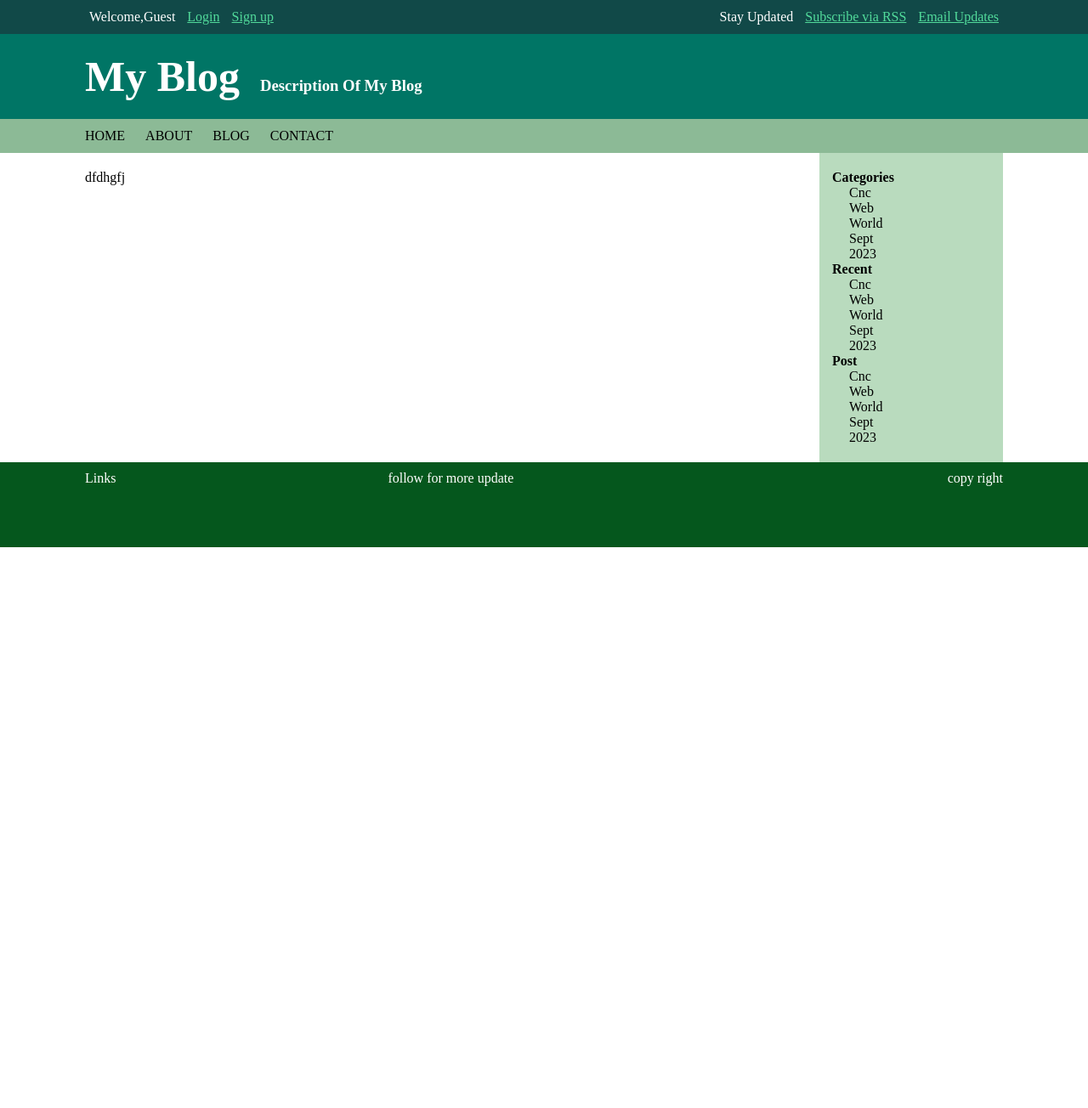
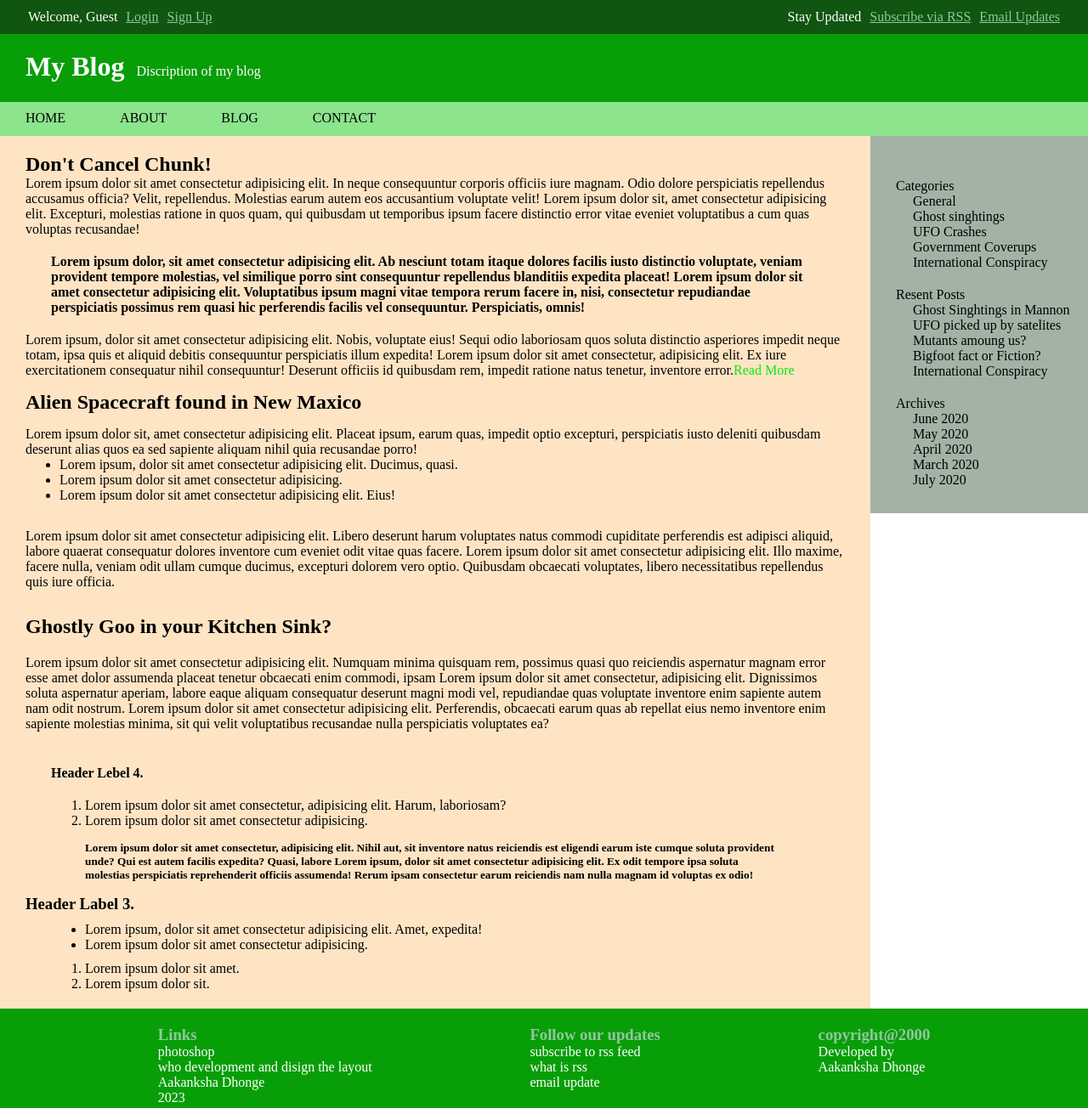
Before and after one commit to aakankshadhonge/weblayout2, a plain HTML site: page index.html in a window 1280 px wide. Shown: the whole page at 85% size. Before the commit the page ends 800 px from the top, so only its background shows below. Drawn offline with Linux system fonts and the light colour scheme.

Commit message:
2nd comment

```diff
--- a/assests/css/style.css
+++ b/assests/css/style.css
@@ -4,151 +4,149 @@
         box-sizing: border-box;
     }
     /* tophead section start */
+
     .tophead{
         width: 100%;
         height: 40px;
+        background-color: rgb(16, 85, 16);
         display: flex;
-    padding: 0px 100px;
+        padding: 0px 30px;
         align-items: center;
-    background: #114948;
         justify-content: space-between;
     }
     .tophead ul li{
+        display: inline-block;
         color: #fff;
-    margin: 0px 5px;
-    display: inline-block;
+        margin: 0px 3px;
     }
     .tophead ul li a{
-    color: #52db9b;
+        color: rgb(146, 199, 159);
     }
     /* tophead section end */
     /* header section start */
     header{
         width: 100%;
-    height:100px;
-    color: #fff;
-    padding: 0px 100px;
-    line-height: 100px;
-    background: #007565;
+        height: 80px;
+        background-color: rgb(8, 158, 8);
+
     }
     header h1{
-    font-size:50px;
-    margin-right: 20px;
+        color: #fff;
+        padding-top: 20px;
+        padding-left: 30px;
+        display: inline-block;
+
     }
-header h1,header h3{
+    header p{
+        color: #fff;
         display: inline-block;
+        padding:0px 10px;
     }
+
     /* header section end */
-/* nav section start */
+    /* navbar start */
     nav{
         width: 100%;
         height: 40px;
-    line-height: 40px;
-    padding: 0px 100px;
-    background: #8CBA96;
+        background-color: rgb(140, 228, 140);
+
+
     }
     nav ul li{
-    list-style: none;
-    margin-right: 20px;
         display: inline-block;
+        padding: 10px 30px;
     }
     nav ul li a{
-    color: #000000;
-    font-size: 600;
         text-decoration: none;
+        color: #000;
     }
     nav ul li a:hover{
-    font-size: 105%;
+        font-size: 20px;
+        color: #fff;
         transition: 0.3s linear;
     }
-/* Nav Section End */
-/* content Section End */
+
+    /* navbar end */
+
+    /* content section start  */
+
     section{
         width: 100%;
-    padding: 0px 100px;
     }
     section main{
+        float: left;
+        padding: 20px 30px;
         width: 80%;
-    float: left;
-    padding-top: 20px;
+        background-color: bisque;
+    }
+    section main h4{
+        padding: 20px 30px;
+    }
+    #alian{
+        padding: 15px 0px;
+    }
+    section main ul{
+        padding-left: 40px;
+    }
+    #para1{
+        padding: 30px 0px;
+    }
+    #para2{
+        padding: 20px 0px;
+    }
+    main ol{
+        padding: 0px 70px;
+    }
+    h5{
+        padding: 15px 70px;
+    }
+    #unorder{
+        padding: 10px 70px;
     }
     section aside{
+        float: left;
         width: 20%;
-    float: right;
-    padding: 20px 15px;
-    background: #b9dbbe;
+        background-color: rgb(162, 179, 166);
+        padding-left: 30px;
+        padding-top: 30px;
+        padding-bottom: 30px;
+    }
+    .links{
+        /* font-weight: bold; */
+        padding-top: 20px;
+
     }
     aside ul li{
-    font-weight: 610;
     list-style: none;
 
+
+    }
+    aside ul li a {
+        text-decoration: none;
+        color: #000;
     }
     aside ul li ul li{
         padding-left: 20px;
-    font-weight: normal;
+    }
+    /* content section end */
+
+    /* footer section start */
+
+    footer{
+        width: 100%;
+        background-color:rgb(8, 158, 8);
+        display: flex;
+        justify-content:space-evenly;
+        padding-bottom: 20px;
+
+    }
+    footer ul li{
+    list-style: none;
+    color: #fff;
+    }
+    footer ul h3{
+        padding-top: 20px;
+        color: rgb(146, 199, 159);
     }
 
-/* content Section End */
-/* footer section start */
-footer{
-    width: 100%;
-    height: 100px;
-    color: #fff;
-    padding: 10px 100px;
-    background: #05571d;
-}
-footer .links{
-    width: 33%;
-    float: left;
-}
-footer .fllow{
-    width:33%;
-    float: left;
-}
-footer .copy{
-    width:34%;
-    float:right;
-    text-align: right;
-}
-/* footer Section End */
-/* media Queries start */
-@media screen and (max-width:991px){
-    .tophead, footer{
-        height: auto;
-        padding: 10px;
-    }
-    .tophead ul li{
-        display: block;
-    }
-    header,nav{
-        text-align: center;
-        padding: 0px 10px;
-    }
-    section{
-        padding: 0px 0px 0px 10px;
-    }
-
-}
-@media screen and (max-width:767px) {
-     section main, section aside{
-        float: none;
-        width:100%;
-        padding: 0px;
-     }
-     footer .links, footer .fllow, footer .copy{
-        float:none;
-        width: 100%;
-        text-align: center;
-     }
-}
-@media screen and (max-width:575px) {
-    header{
-        line-height: normal;
-    }
-    header h1, header h3{
-        display: block;
-
-    }
-
-}
-/* media Queries end */
+    /* footer section end */
--- a/index.html
+++ b/index.html
@@ -8,27 +8,34 @@
         <link rel="stylesheet" href="./assests/css/style.css">
     </head>
     <body>
-        <!-- Top head section start-->
+        <!-- top head section start -->
         <div class="tophead">
             <ul>
-                <li>Welcome,Guest</li>
+                <li>Welcome, Guest</li>
                 <li><a href="javascript:void()">Login</a></li>
-                <li><a href="javascript:void()">Sign up</a></li>
+                <li><a href="javascript:void()">Sign Up</a></li>
             </ul>
             <ul>
                 <li>Stay Updated</li>
                 <li><a href="javascript:void()">Subscribe via RSS</a></li>
                 <li><a href="javascript:void()">Email Updates</a></li>
             </ul>
+
         </div>
-        <!-- top head section start -->
+
+        <!-- top head section end -->
+
         <!-- Header section start -->
+
         <header>
             <h1>My Blog</h1>
-            <h3>Description Of My Blog</h3>
+            <p>Discription of my blog</p>
         </header>
-        <!-- Header section End -->
-        <!-- Navbar section start -->
+
+        <!-- Header section end -->
+
+        <!-- navbar section start -->
+
         <nav>
             <ul>
                 <li><a href="javascript:void()">HOME</a></li>
@@ -37,59 +44,107 @@
                 <li><a href="javascript:void()">CONTACT</a></li>
             </ul>
         </nav>
-        <!-- Navbar section End -->
+
+        <!-- navbar section end -->
         <!-- content section start -->
+
         <section>
             <main>
-                dfdhgfj
+            <h2>Don't Cancel Chunk!</h2>
+            <p>Lorem ipsum dolor sit amet consectetur adipisicing elit. In neque consequuntur corporis officiis iure magnam. Odio dolore perspiciatis repellendus accusamus officia? Velit, repellendus. Molestias earum autem eos accusantium voluptate velit! Lorem ipsum dolor sit, amet consectetur adipisicing elit. Excepturi, molestias ratione in quos quam, qui quibusdam ut temporibus ipsum facere distinctio error vitae eveniet voluptatibus a cum quas voluptas recusandae!</p>
+            <h4>Lorem ipsum dolor, sit amet consectetur adipisicing elit. Ab nesciunt totam itaque dolores facilis iusto distinctio voluptate, veniam provident tempore molestias, vel similique porro sint consequuntur repellendus blanditiis expedita placeat!
+                Lorem ipsum dolor sit amet consectetur adipisicing elit. Voluptatibus ipsum magni vitae tempora rerum facere in, nisi, consectetur repudiandae perspiciatis possimus rem quasi hic perferendis facilis vel consequuntur. Perspiciatis, omnis!
+            </h4>
+            <p>Lorem ipsum, dolor sit amet consectetur adipisicing elit. Nobis, voluptate eius! Sequi odio laboriosam quos soluta distinctio asperiores impedit neque totam, ipsa quis et aliquid debitis consequuntur perspiciatis illum expedita!
+                Lorem ipsum dolor sit amet consectetur, adipisicing elit. Ex iure exercitationem consequatur nihil consequuntur! Deserunt officiis id quibusdam rem, impedit ratione natus tenetur, inventore error.<a style="text-decoration: none; color: rgb(10, 235, 10);" href="javascript:void()">Read More</a>
+            </p>
+            <h2 id="alian">Alien Spacecraft found in New Maxico</h2>
+            <p>Lorem ipsum dolor sit, amet consectetur adipisicing elit. Placeat ipsum, earum quas, impedit optio excepturi, perspiciatis iusto deleniti quibusdam deserunt alias quos ea sed sapiente aliquam nihil quia recusandae porro!</p>
+            <ul>
+                <li>Lorem ipsum, dolor sit amet consectetur adipisicing elit. Ducimus, quasi.</li>
+                <li>Lorem ipsum dolor sit amet consectetur adipisicing.</li>
+                <li>Lorem ipsum dolor sit amet consectetur adipisicing elit. Eius! </li>
+            </ul>
+            <p id="para1">Lorem ipsum dolor sit amet consectetur adipisicing elit. Libero deserunt harum voluptates natus commodi cupiditate perferendis est adipisci aliquid, labore quaerat consequatur dolores inventore cum eveniet odit vitae quas facere. Lorem ipsum dolor sit amet consectetur adipisicing elit. Illo maxime, facere nulla, veniam odit ullam cumque ducimus, excepturi dolorem vero optio. Quibusdam obcaecati voluptates, libero necessitatibus repellendus quis iure officia.</p>
+            <h2>Ghostly Goo in your Kitchen Sink?</h2>
+            <p id="para2">Lorem ipsum dolor sit amet consectetur adipisicing elit. Numquam minima quisquam rem, possimus quasi quo reiciendis aspernatur magnam error esse amet dolor assumenda placeat tenetur obcaecati enim commodi, ipsam Lorem ipsum dolor sit amet consectetur, adipisicing elit. Dignissimos soluta aspernatur aperiam, labore eaque aliquam consequatur deserunt magni modi vel, repudiandae quas voluptate inventore enim sapiente autem nam odit nostrum. Lorem ipsum dolor sit amet consectetur adipisicing elit. Perferendis, obcaecati earum quas ab repellat eius nemo inventore enim sapiente molestias minima, sit qui velit voluptatibus recusandae nulla perspiciatis voluptates ea?</p>
+            <h4>Header Lebel 4.</h4>
+            <ol>
+                <li>Lorem ipsum dolor sit amet consectetur, adipisicing elit. Harum, laboriosam?</li>
+                <li>Lorem ipsum dolor sit amet consectetur adipisicing.</li>
+            </ol>
+            <h5>Lorem ipsum dolor sit amet consectetur, adipisicing elit. Nihil aut, sit inventore natus reiciendis est eligendi earum iste cumque soluta provident unde? Qui est autem facilis expedita? Quasi, labore Lorem ipsum, dolor sit amet consectetur adipisicing elit. Ex odit tempore ipsa soluta molestias perspiciatis reprehenderit officiis assumenda! Rerum ipsam consectetur earum reiciendis nam nulla magnam id voluptas ex odio!</h5>
+            <h3>Header Label 3.</h3>
+            <ul id="unorder">
+                <li>Lorem ipsum, dolor sit amet consectetur adipisicing elit. Amet, expedita!</li>
+                <li>Lorem ipsum dolor sit amet consectetur adipisicing.</li>
+            </ul>
+            <ol>
+                <li>Lorem ipsum dolor sit amet.</li>
+                <li>Lorem ipsum dolor sit.</li>
+            </ol>
+            </main>
 
-            </main>
             <aside>
                 <ul>
-                    <li>Categories
-                        <ul>
-                            <li>Cnc</li>
-                            <li>Web</li>
-                            <li>World</li>
-                            <li>Sept</li>
-                            <li>2023</li>
+                    <li class="links">Categories<ul>
+                        <li><a href="javascript:void()">General</a></li>
+                        <li><a href="javascript:void()">Ghost singhtings</a></li>
+                        <li><a href="javascript:void()">UFO Crashes</a></li>
+                        <li><a href="javascript:void()">Government Coverups</a></li>
+                        <li><a href="javascript:void()">International Conspiracy</a></li>
+                    </ul>
+                    </li>
+                    <li class="links">Resent Posts<ul>
+                            <li><a href="javascript:void()">Ghost Singhtings in Mannon</a></li>
+                            <li><a href="javascript:void()">UFO picked up by satelites</a></li>
+                            <li><a href="javascript:void()">Mutants amoung us?</a></li>
+                            <li><a href="javascript:void()">Bigfoot fact or Fiction?</a></li>
+                            <li><a href="javascript:void()">International Conspiracy</a></li>
                         </ul>
                     </li>
-                    <li>Recent
-                        <ul>
-                            <li>Cnc</li>
-                            <li>Web</li>
-                            <li>World</li>
-                            <li>Sept</li>
-                            <li>2023</li>
-                        </ul>
-                    </li>
-                    <li>Post
-                        <ul>
-                            <li>Cnc</li>
-                            <li>Web</li>
-                            <li>World</li>
-                            <li>Sept</li>
-                            <li>2023</li>
+                    <li class="links">Archives<ul>
+                            <li><a href="javascript:void()">June 2020</a></li>
+                            <li><a href="javascript:void()">May 2020</a></li>
+                            <li><a href="javascript:void()">April 2020</a></li>
+                            <li><a href="javascript:void()">March 2020</a></li>
+                            <li><a href="javascript:void()">July 2020</a></li>
                         </ul>
                     </li>
                 </ul>
             </aside>
         </section>
         <div style="clear: both;"></div>
+
         <!-- content section end -->
-        <!-- Footer section start -->
+        <!-- footer section start -->
+
         <footer>
-            <div class="links">
-                Links
-            </div>
-            <div class="fllow">
-                follow for more update
-            </div>
-            <div class="copy">
-                copy right
-            </div>
+
+            <ul>
+                <h3>Links</h3>
+                <li>photoshop</li>
+                <li>who development and disign the layout</li>
+                <li>Aakanksha Dhonge</li>
+                <li>2023</li>
+            </ul>
+            <ul>
+                <h3>Follow our updates</h3>
+                <li>subscribe to rss feed</li>
+                <li>what is rss</li>
+                <li>email update</li>
+            </ul>
+            <ul>
+                <h3>copyright@2000</h3>
+                <li>Developed by</li>
+                <li>Aakanksha Dhonge</li>
+            </ul>
+
+
         </footer>
-        <!-- Footer section End -->
+
+        <!-- footer section end -->
+
+
     </body>
-</html>
+    </html>
```
Lines whose indentation alone changed are shown as unchanged.
